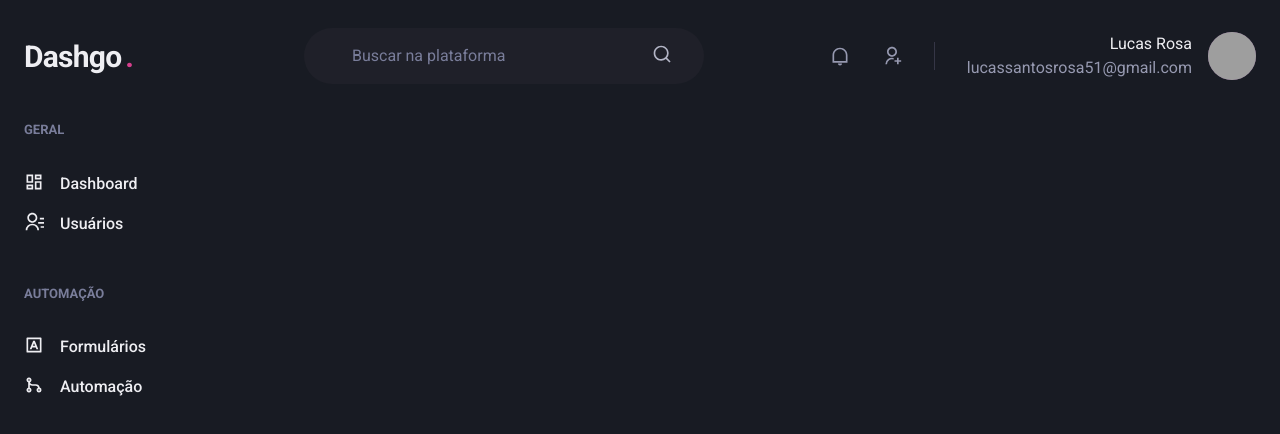
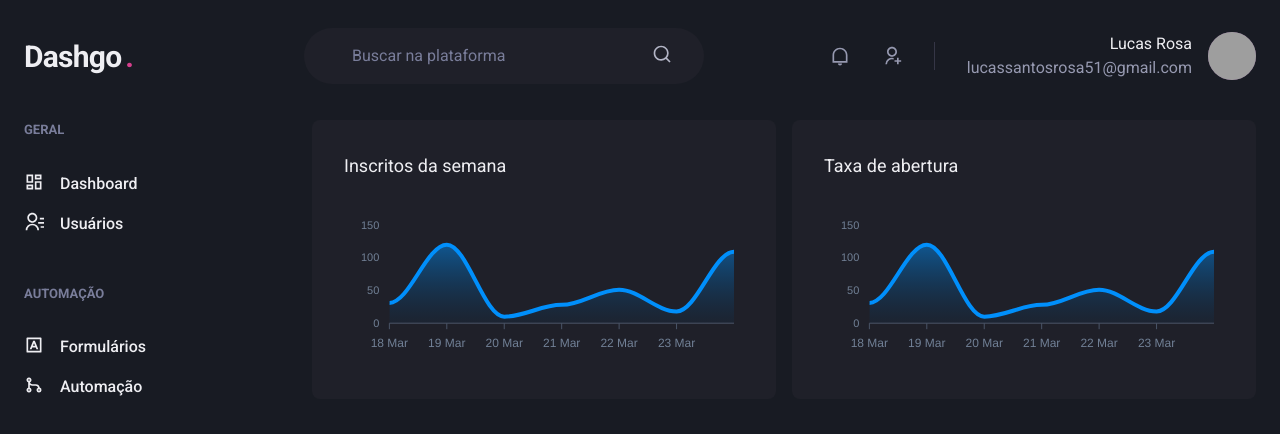
Before and after one commit to Bluniz/dashgo, a Next.js app: page /dashboard in a window 1280 px wide. Shown: the top 434 px of the page. Built offline with nearby package versions, Linux system fonts and the light colour scheme; grey boxes are pictures that could not be loaded.

Commit message:
Add dashboard graphics

```diff
--- a/package.json
+++ b/package.json
@@ -12,9 +12,11 @@
     "@chakra-ui/react": "^1.4.2",
     "@emotion/react": "^11.1.5",
     "@emotion/styled": "^11.1.5",
+    "apexcharts": "^3.26.0",
     "framer-motion": "^4.1.2",
     "next": "10.1.3",
     "react": "17.0.2",
+    "react-apexcharts": "^1.3.7",
     "react-dom": "17.0.2",
     "react-icons": "^4.2.0"
   },
--- a/src/pages/dashboard.tsx
+++ b/src/pages/dashboard.tsx
@@ -1,7 +1,72 @@
-import { Flex } from "@chakra-ui/react";
-
+import { Box, Flex, SimpleGrid, Text, theme } from "@chakra-ui/react";
+import dynamic from "next/dynamic";
 import { Header } from "../components/Header";
 import { SideBar } from "../components/SideBar";
+
+// Lazy Loading, carregar um componente de forma dinâmica.
+//! Recebe como primeiro parametro que recebe a importação que deve acontecer
+/*
+? ssr = desliga o server side rendering, ou seja só vai
+?ser carregado pelo lado do browser
+*/
+const Chart = dynamic(() => import("react-apexcharts"), {
+  ssr: false,
+});
+
+const options = {
+  chart: {
+    toolbar: {
+      show: false,
+    },
+    zoom: {
+      enabled: false,
+    },
+    foreColor: theme.colors.gray[500],
+  },
+  grid: {
+    show: false,
+  },
+  dataLabels: {
+    enabled: false,
+  },
+  tooltip: {
+    enabled: false,
+  },
+  xaxis: {
+    type: "datetime",
+    axisBorder: {
+      color: theme.colors.gray[600],
+    },
+    axisTicks: {
+      color: theme.colors.gray[600],
+    },
+    categories: [
+      "2021-03-18T00:00.00Z",
+      "2021-03-19T00:00.00Z",
+      "2021-03-20T00:00.00Z",
+      "2021-03-21T00:00.00Z",
+      "2021-03-22T00:00.00Z",
+      "2021-03-23T00:00.00Z",
+      "2021-03-24T00:00.00Z",
+    ],
+  },
+  fill: {
+    opacity: 0.3,
+    type: "gradient",
+    gradient: {
+      shade: "dark",
+      opacityFrom: 0.7,
+      opacityTo: 0.3,
+    },
+  },
+};
+
+const series = [
+  {
+    name: "series1",
+    data: [31, 120, 10, 28, 51, 18, 109],
+  },
+];
 
 export default function Dashboard() {
   return (
@@ -10,6 +75,21 @@
 
       <Flex width="100%" my="6" maxWidth={1480} marginX="auto" px="6">
         <SideBar />
+
+        <SimpleGrid flex="1" gap="4" minChildWidth="320px" align="flex-start">
+          <Box p="8" bg="gray.800" borderRadius={8} pb="4">
+            <Text fontSize="lg" mb="4">
+              Inscritos da semana
+            </Text>
+            <Chart options={options} series={series} type="area" height={160} />
+          </Box>
+          <Box p="8" bg="gray.800" borderRadius={8} pb="4">
+            <Text fontSize="lg" mb="4">
+              Taxa de abertura
+            </Text>
+            <Chart options={options} series={series} type="area" height={160} />
+          </Box>
+        </SimpleGrid>
       </Flex>
     </Flex>
   );
```
Also changed, not shown: 1 other file (tests, documents, lock files or other folders).
